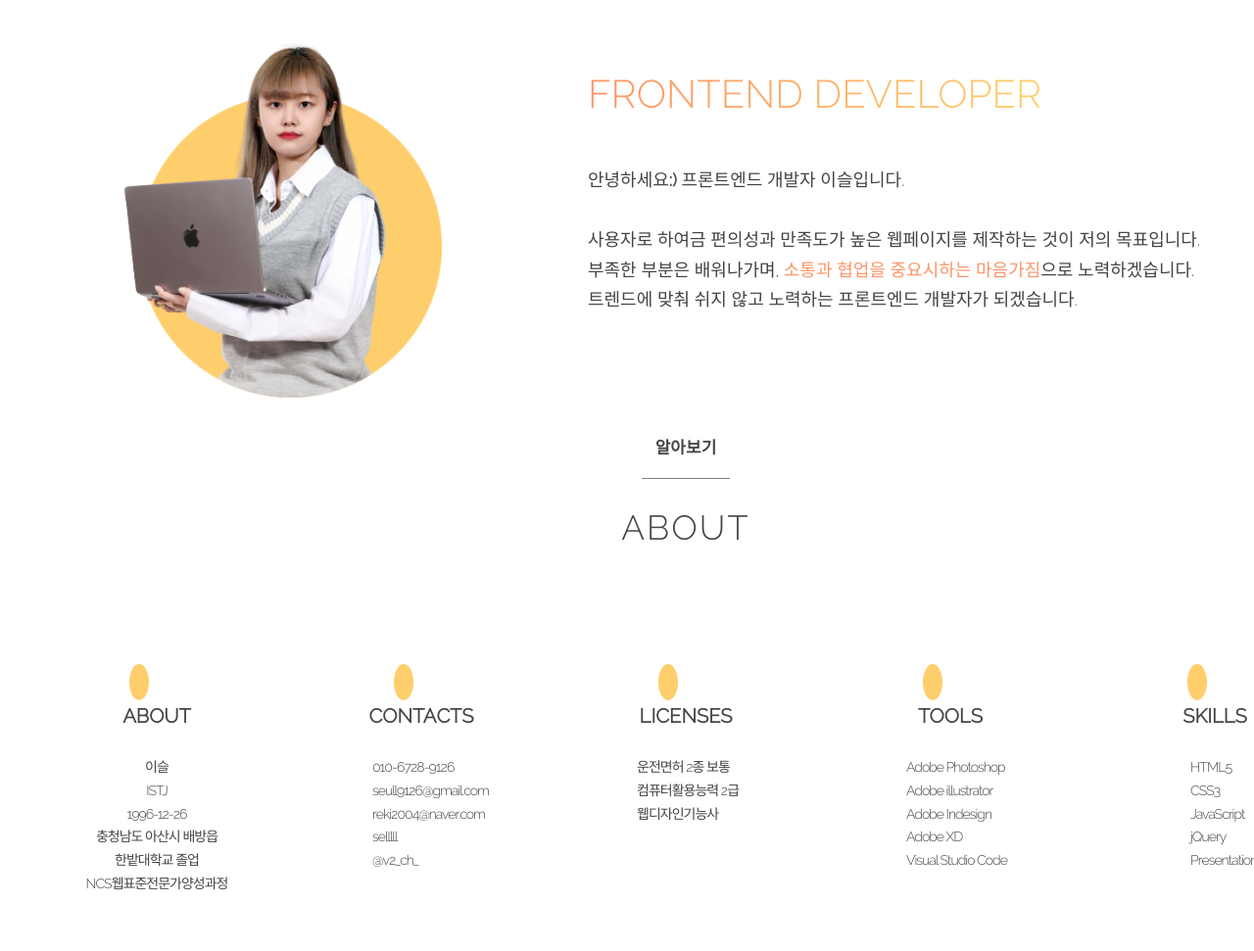
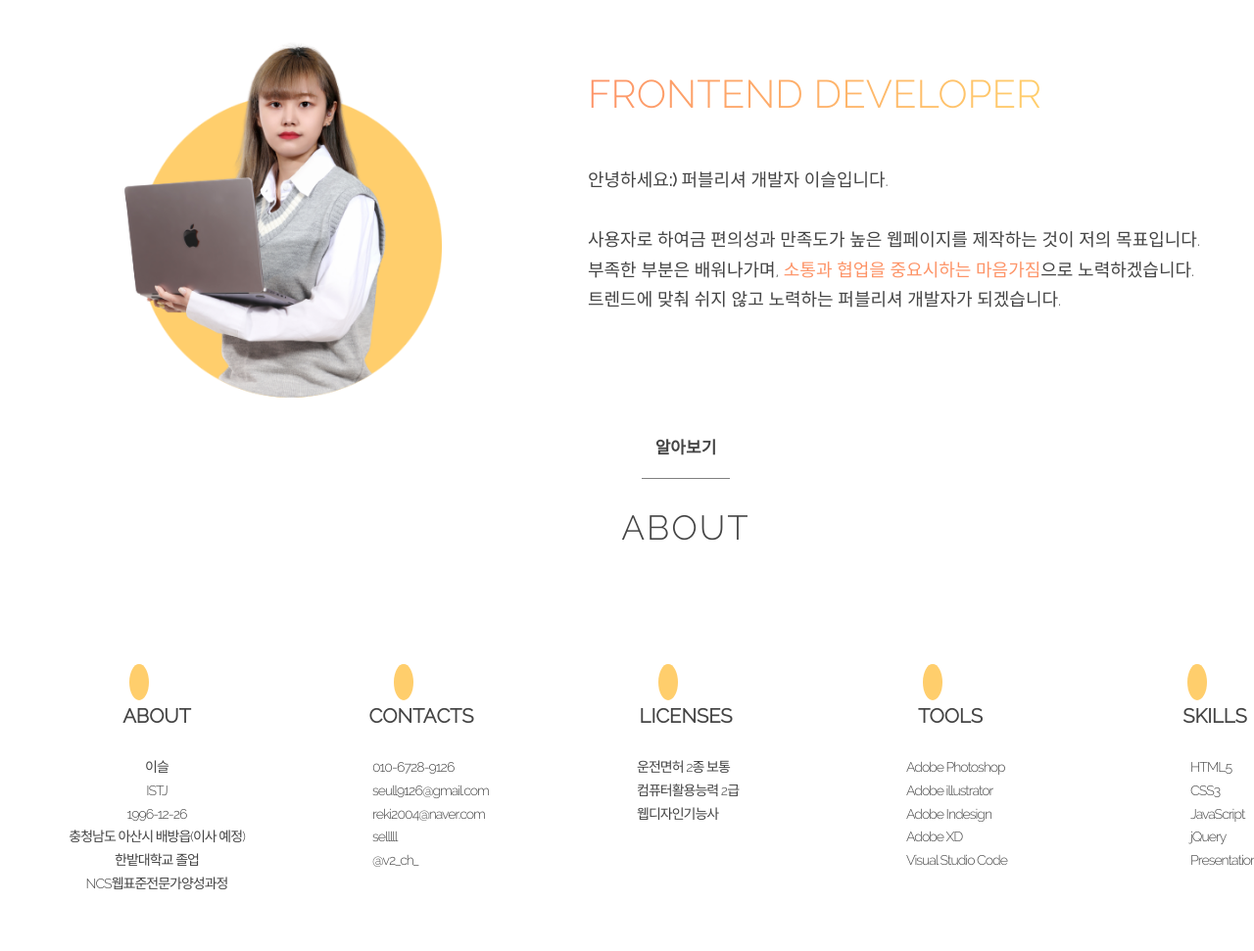
Before and after one commit to iiseul/portfolio, a plain HTML site: page index.html in a window 1280 px wide. Shown: the part 167-1138 px from the top of the page at 98% size. Drawn offline with nearby package versions, Linux system fonts and the light colour scheme; some icons are missing; files whose address does not match are found by name.

Commit message:
Update index.html

```diff
--- a/index.html
+++ b/index.html
@@ -46,10 +46,10 @@
                         <dt><span>FRONTEND DEVELOPER</span></dt>
 
                         <dd>
-                            안녕하세요<strong>:)</strong> 프론트엔드 개발자 이슬입니다.<br><br>
+                            안녕하세요<strong>:)</strong> 퍼블리셔 개발자 이슬입니다.<br><br>
                             사용자로 하여금 편의성과 만족도가 높은 웹페이지를 제작하는 것이 저의 목표입니다.<br>
                             부족한 부분은 배워나가며, <span>소통과 협업을 중요시하는 마음가짐</span>으로 노력하겠습니다.<br>
-                            트렌드에 맞춰 쉬지 않고 노력하는 프론트엔드 개발자가 되겠습니다.
+                            트렌드에 맞춰 쉬지 않고 노력하는 퍼블리셔 개발자가 되겠습니다.
                         </dd>
                     </dl>
                 </div>
@@ -70,7 +70,7 @@
                         <dd>이슬</dd>
                         <dd>ISTJ</dd>
                         <dd>1996-12-26</dd>
-                        <dd>충청남도 아산시 배방읍</dd>
+                        <dd>충청남도 아산시 배방읍(이사 예정)</dd>
                         <dd>한밭대학교 졸업</dd>
                         <dd>NCS웹표준전문가양성과정</dd>
                     </dl>
```
